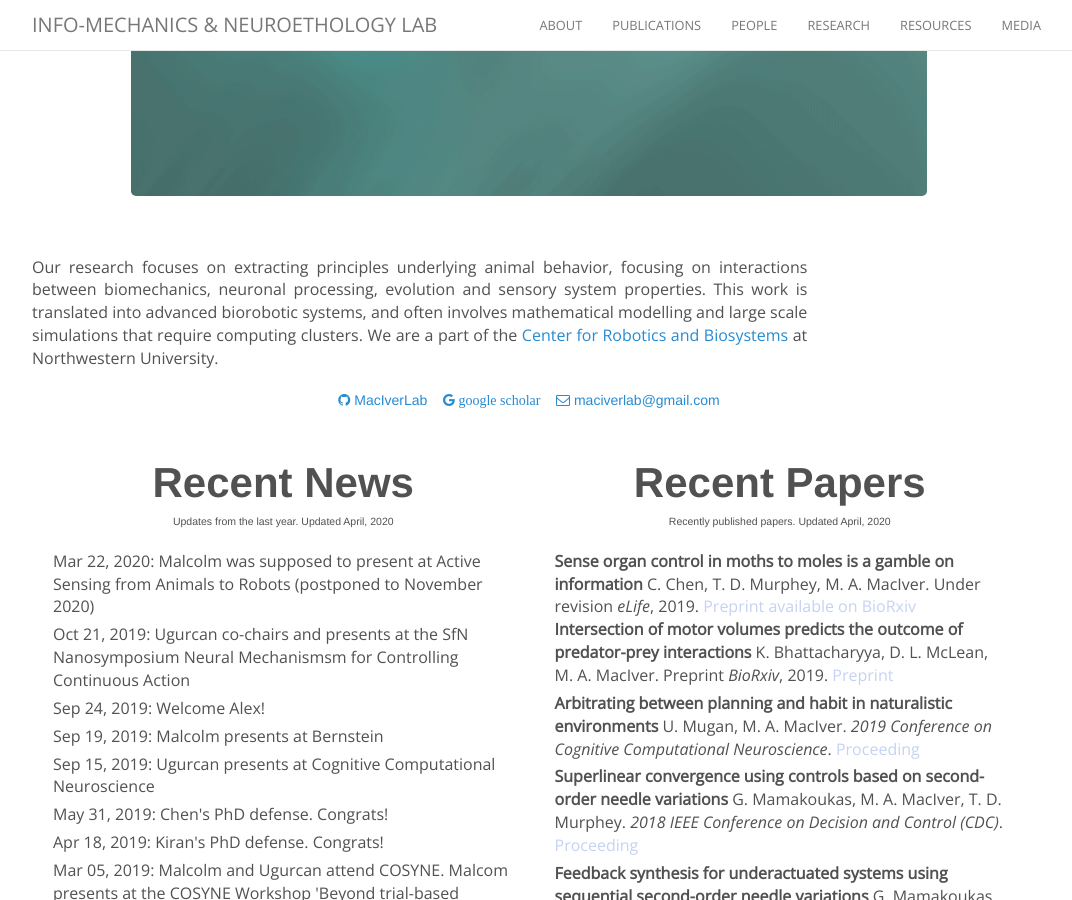
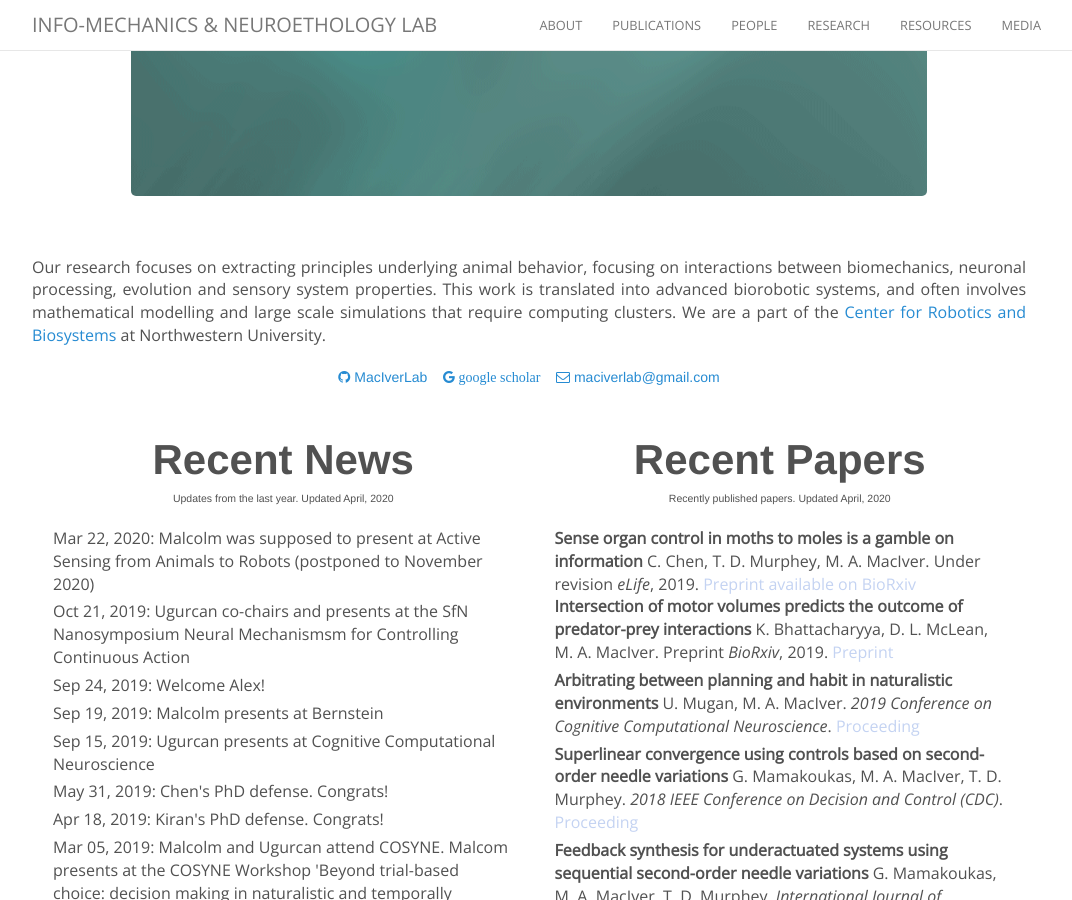
Before and after one commit to maciverlab/maciverlab.github.io, a Jekyll site: the page built from index.html, in a window 1280 px wide and 900 px high, scrolled down 390 px. Shown: the whole window, without its empty margins (111-1183 px from the left). Built offline with Jekyll 4.4.1, drawn with Linux system fonts in a browser that asks for light colours; nearby versions of some CDN libraries; comment, search, counter and statistics services are not loaded.

Commit message:
Update index.html

```diff
--- a/index.html
+++ b/index.html
@@ -7,7 +7,7 @@
      <br><br>
         <img class='img-responsive center-block' src="{{site.url}}/assets/panderichthys.gif" width="80%" height="80%" onmouseover="this.src='{{site.url}}/assets/tiktaalik.gif'" width="80%" height="80%" onmouseout="this.src='{{site.url}}/assets/panderichthys.gif'" width="80%" height="80%" />
      <br><br>
-      <p style="width: 78%; text-align: justify;"> Our research focuses on extracting principles underlying animal behavior,
+      <p style="width: 100%; text-align: justify;"> Our research focuses on extracting principles underlying animal behavior,
           focusing on interactions between biomechanics, neuronal processing, evolution and sensory system properties.
           This work is translated into advanced biorobotic systems, and often involves mathematical modelling
           and large scale simulations that require computing clusters. We are a part of the
```
